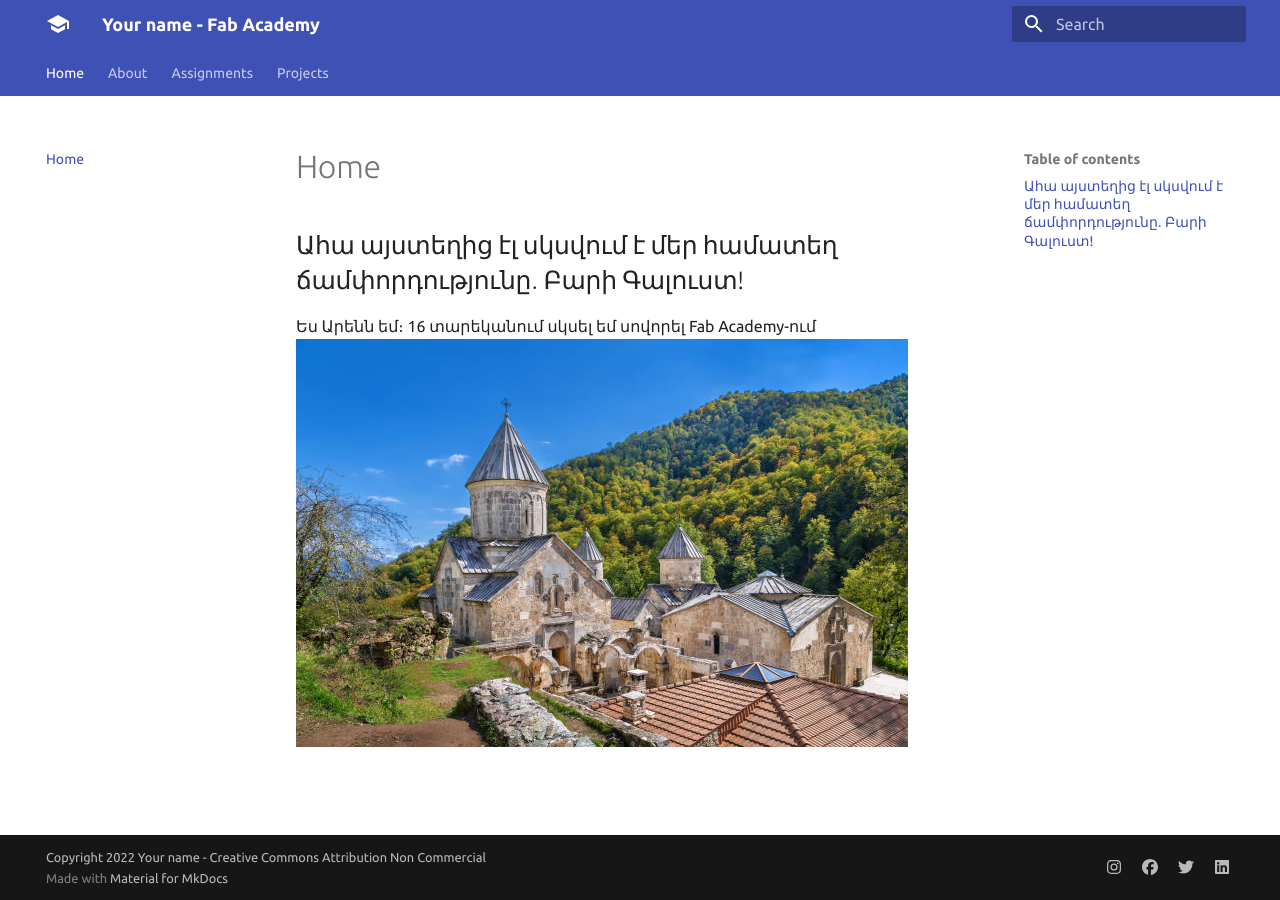
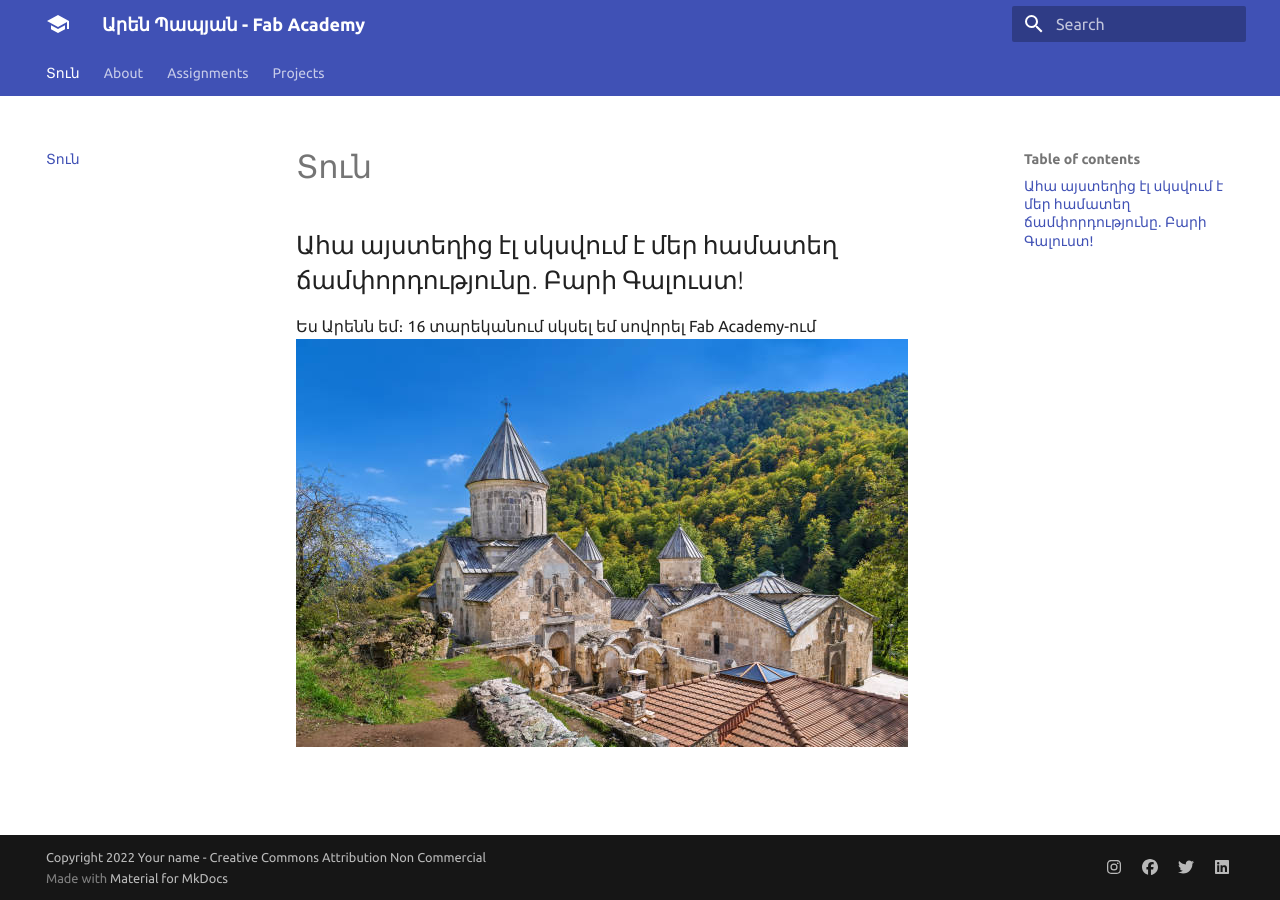
Before and after one commit to ArenPapyan/Aren_Papyan, an MkDocs documentation site: the page built from docs/index.md, in a window 1280 px wide. Built offline with MkDocs 1.6.1 and Material for MkDocs 9.7.7, drawn with Linux system fonts in a browser that asks for light colours.

Commit message:
Updated docs

```diff
--- a/docs/index.md
+++ b/docs/index.md
@@ -1,4 +1,4 @@
-# Home
+# Տուն
 
 ## Ահա այստեղից էլ սկսվում է մեր համատեղ ճամփորդությունը․ Բարի Գալուստ!
 Ես Արենն եմ։ 16 տարեկանում սկսել եմ սովորել Fab Academy-ում
--- a/mkdocs.yml
+++ b/mkdocs.yml
@@ -1,5 +1,5 @@
 # Replace the text below to customize your site
-site_name: Your name - Fab Academy
+site_name: Արեն Պապյան - Fab Academy
 site_description: Fab Academy documentation site for Your Name
 site_author: Your name
 copyright: Copyright 2022 Your name - Creative Commons Attribution Non Commercial
```
